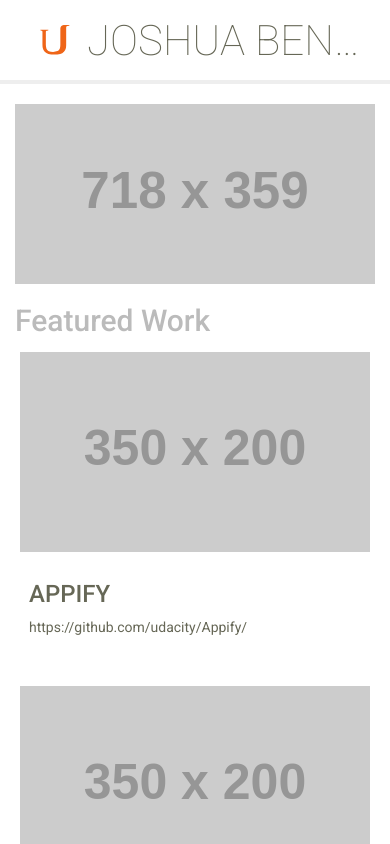
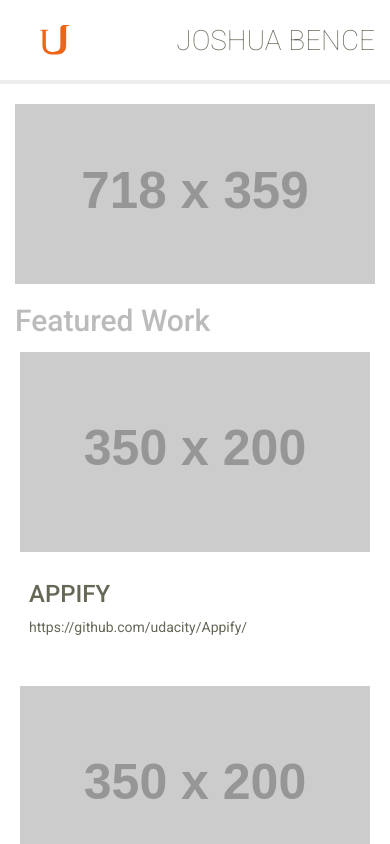
Before and after one commit to jdbence/FE-Nanodegree, a plain HTML site: page project1/index.html in a window 390 px wide. Shown: the top 844 px of the page. Drawn offline with nearby package versions, Linux system fonts and the light colour scheme; placeholder pictures from the web are drawn by us.

Commit message:
Updated CSS. Prefer double quotes and made font colors lowercase in CSS. Replaced h1 select with navbar-name. Adjusted navbar-name font size to be smaller on smaller devices.

```diff
--- a/project1/css/udacity.css
+++ b/project1/css/udacity.css
@@ -1,12 +1,12 @@
 .udacity html,
 .udacity body {
-    font-family: 'Roboto', sans-serif;
+    font-family: "Roboto", sans-serif;
 }
 
 .udacity body {
-    background-color: #F9F9F9;
+    background-color: #f9f9f9;
     color: #666756;
-    font-family: 'Roboto', sans-serif;
+    font-family: "Roboto", sans-serif;
 }
 
 .udacity main {
@@ -59,7 +59,7 @@
     background-color: white;
 }
 
-.udacity h1 {
+.udacity .navbar-name {
     font-size: 3.7em;
     font-weight: 100;
 }
@@ -82,6 +82,13 @@
     }
 }
 
+@media only screen and (max-width: 480px) {
+    .udacity .navbar-name {
+        font-size: 2em;
+        line-height: 1.5;
+    }
+}
+
 @media only screen and (min-width: 768px) {
     .udacity .navbar .navbar-brand > img {
         width: 100px;
```
